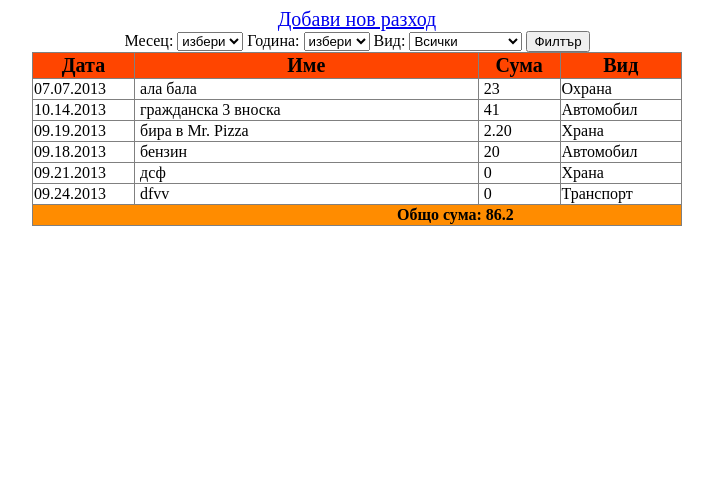
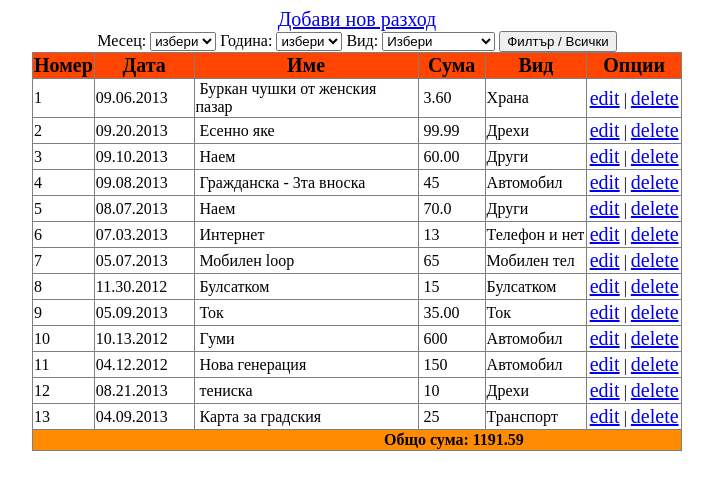
Before and after one commit to NikolovNikolay/Telerik, a PHP site: page / in a window 1280 px wide. Shown: the top 490 px of the page, without its empty margins (283-996 px from the left). Run offline with PHP 8.4, Linux system fonts and the light colour scheme.

Commit message:
php changes

```diff
--- a/PHP/Expense_Manager/CSS/cascadestyle.css
+++ b/PHP/Expense_Manager/CSS/cascadestyle.css
@@ -31,8 +31,8 @@ font-weight: bold;
     background-color: darkorange;
 }
 #cost_field{
-    margin-left: 363px;
-    font-weight: bold;
+    margin-left: 350px;
+    font-weight:  bold;
 }
 
 a{
--- a/PHP/Expense_Manager/includes/filldatatable.php
+++ b/PHP/Expense_Manager/includes/filldatatable.php
@@ -2,15 +2,24 @@
 $totalCosts = 0.0;
     if (file_exists('infodata.txt')) {
         $res = file('infodata.txt');
+
         foreach ($res as $value) {
             $columns = explode('!', $value);
+            if(count($columns)<4)
+                echo '<h3>Няма налична информация или е повредена!</h3>';
+            else {
             echo '<tr class="tab">
+                        <td >'.$counter.'</td>
                         <td class="tab" class="center" class="table_font">' . $columns[0] . '</td>
                         <td class="tab" class="table_font"><span class="font">' . $columns[1] . '</span></td>
                         <td class="tab" class="table_font"><span class="font">' . $columns[2] . '</span></td>
                         <td class="tab" class="center" class="table_font">' . $types[trim($columns[3])] . '</td>
+                        <td align="center" id="'.$counter.'"><a href="option.php"0>edit</a>'.' | '.'<a href="#">delete</a></td>
                         </tr>';
             $totalCosts+=$columns[2];
+            $counter++;
+            }
         }
+
     }
 ?>
--- a/PHP/Expense_Manager/includes/filldatathroughfilter.php
+++ b/PHP/Expense_Manager/includes/filldatathroughfilter.php
@@ -7,8 +7,10 @@ if ($_POST) {
     $month = $_POST['month'];
     $year = $_POST['year'];
     $totalCosts = 0.0;
+
     if (file_exists('infodata.txt')) {
         $res = file('infodata.txt');
+        $countRes = count($res);
 
         foreach ($res as $value) {
             $columns = explode('!', $value);
--- a/PHP/Expense_Manager/includes/header.php
+++ b/PHP/Expense_Manager/includes/header.php
@@ -9,8 +9,8 @@ require 'includes/constants.php';
         <title><?=$pageTitle?></title>
         <link rel="stylesheet" type="text/css" href="CSS/cascadestyle.css">
         <SCRIPT LANGUAGE="JavaScript" SRC="javascript/CalendarPopup.js"></SCRIPT>
-	<SCRIPT LANGUAGE="JavaScript">
-	var cal = new CalendarPopup();
-	</SCRIPT>
+		<SCRIPT LANGUAGE="JavaScript">
+		var cal = new CalendarPopup();
+		</SCRIPT>
     </head>
     <body>
--- a/PHP/Expense_Manager/includes/printresttable.php
+++ b/PHP/Expense_Manager/includes/printresttable.php
@@ -1,10 +1,13 @@
 <?php
 
 echo '<tr>
+		<td >'.$counter.'</td>
 		<td class="center" class="table_font">' . $columns[0] . '</td>
 		<td class="table_font"><span class="font">' . $columns[1] . '</span></td>
 		<td class="table_font"><span class="font">' . $columns[2] . '</span></td>
 		<td class="center" class="table_font">' . $types[trim($columns[3])] . '</td>
+		<td align="center" id="'.$counter.'"><a href="option.php"0>edit</a>'.' | '.'<a href="#">delete</a></td>
 	</tr>';
 	$totalCosts+=$columns[2];
+	$counter++;
 ?>
--- a/PHP/Expense_Manager/includes/printtotalcosts.php
+++ b/PHP/Expense_Manager/includes/printtotalcosts.php
@@ -1,5 +1,5 @@
 <?php
 echo '<tr id="costs_row">
-                <td colspan="4"><span id="cost_field">Общо сума: '.$totalCosts.'</span></td>
-                    </tr>';
+		<td colspan="6"><span id="cost_field">Общо сума: '.$totalCosts.'</span></td>
+	  </tr>';
 ?>
--- a/PHP/Expense_Manager/index.php
+++ b/PHP/Expense_Manager/index.php
@@ -31,7 +31,7 @@ include 'includes/header.php'
         </select>
         <label for="expense_type" >Вид:</label>
     <select id="expense_type" name="expense_type">
-        <option value="all">Всички</option>
+        <option value="all">Избери</option>
         <?php
         foreach ($types as $key => $value)
         {
@@ -39,17 +39,20 @@ include 'includes/header.php'
         }
         ?>
     </select>
-        <input id="submitbutton" type="submit" value="Филтър">
+        <input id="submitbutton" type="submit" value="Филтър / Всички">
     </form>
 </div>
 <table id="main_table" border ="1">
     <tr id="main_row">
-        <td width="100" align="center">Дата</td>
+        <td width="50" align="center">Номер</td>
+        <td width="120" align="center">Дата</td>
         <td width ="350" align="center">Име</td>
         <td width="80" align="center">Сума</td>
         <td width="120" align="center">Вид</td>
+        <td width="120" align="center">Опции</td>
     </tr>
     <?php
+    $counter = 1;
     include 'includes/filldatathroughfilter.php'
     ?>
 
--- a/PHP/Expense_Manager/infodata.txt
+++ b/PHP/Expense_Manager/infodata.txt
@@ -1,6 +1,13 @@
-07.07.2013!ала бала!23!8
-10.14.2013!гражданска 3 вноска!41!4
-09.19.2013!бира в Mr. Pizza!2.20!1
-09.18.2013!бензин!20!4
-09.21.2013!дсф!0!1
-09.24.2013!dfvv!0!3
+09.06.2013!Буркан чушки от женския пазар!3.60!1
+09.20.2013!Есенно яке!99.99!2
+09.10.2013!Наем!60.00!11
+﻿09.08.2013!Гражданска - 3та вноска!45!4
+08.07.2013!Наем!70.0!11
+07.03.2013!Интернет!13!7
+05.07.2013!Мобилен loop!65!9
+11.30.2012!Булсатком!15!10
+05.09.2013!Ток!35.00!5
+10.13.2012!Гуми!600!4
+04.12.2012!Нова генерация!150!4
+08.21.2013!тениска!10!2
+04.09.2013!Карта за градския!25!3
```
Also changed, not shown: PHP/Expense_Manager/includes/formresult.php (+4 -3 lines), PHP/Expense_Manager/option.php (added, +57 -0 lines). Lines whose indentation alone changed are shown as unchanged.
